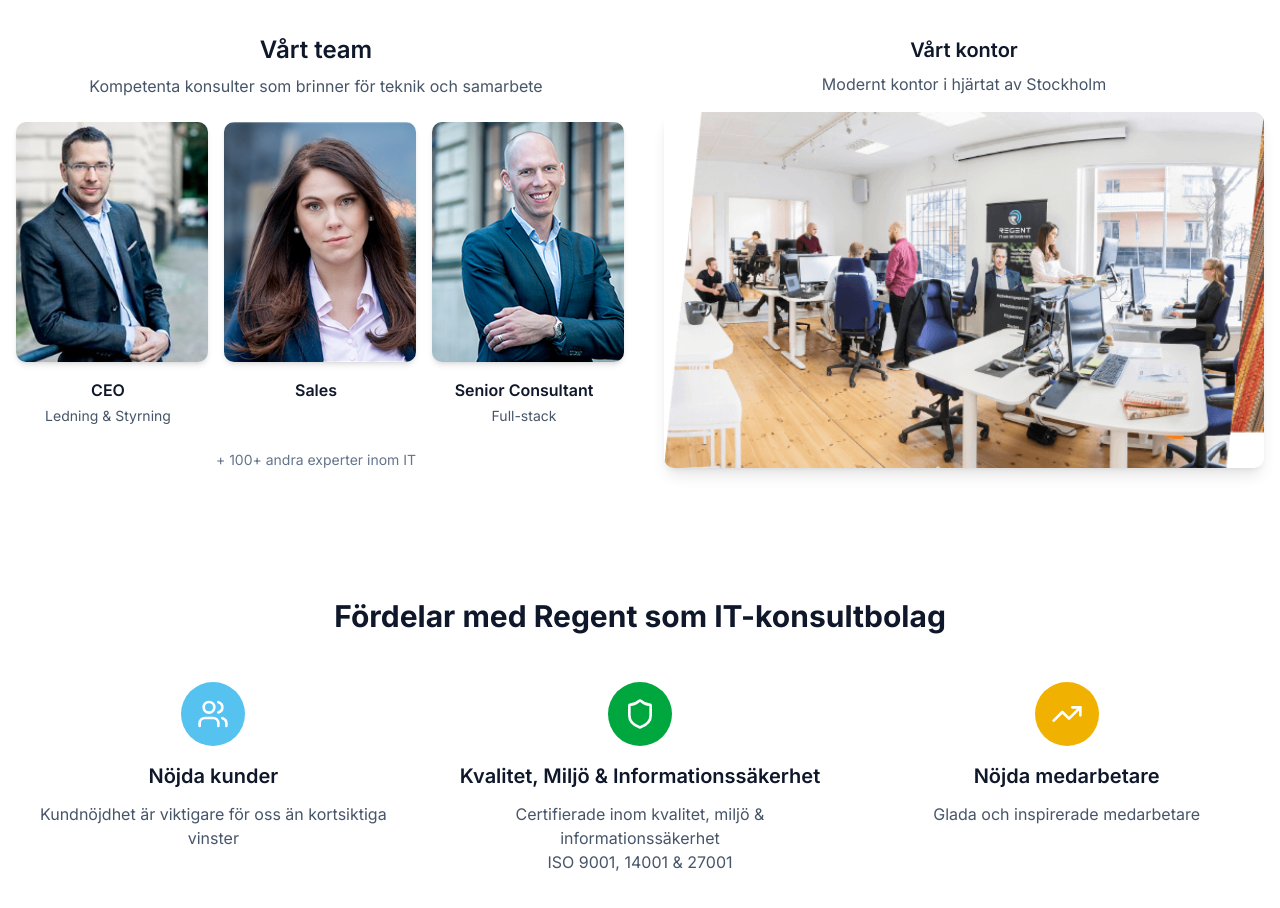
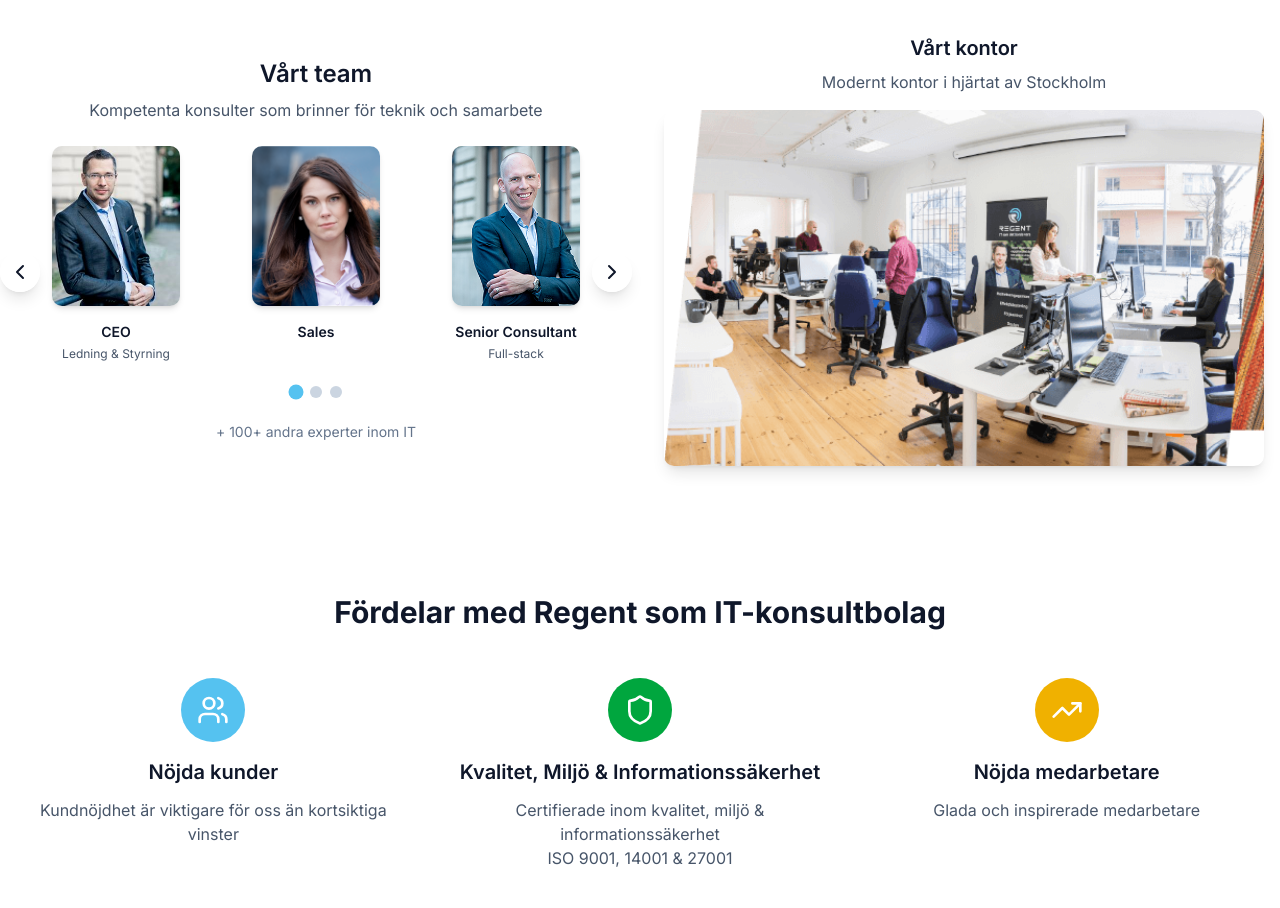
Before and after one commit to louisabornebusch/RegentWeb, a Next.js app in the folder regent-site/: page / in a window 1280 px wide. Shown: the part 2280-3188 px from the top of the page. Built offline with nearby package versions, Linux system fonts and the light colour scheme.

Commit message:
carouselle

```diff
--- a/regent-site/src/components/ImageSection.tsx
+++ b/regent-site/src/components/ImageSection.tsx
@@ -1,6 +1,48 @@
+'use client';
+
 import Image from 'next/image';
+import { useState } from 'react';
+import { ChevronLeft, ChevronRight } from 'lucide-react';
 
 export function ImageSection() {
+  const [currentIndex, setCurrentIndex] = useState(0);
+
+  const teamMembers = [
+    {
+      id: 1,
+      name: "CEO",
+      role: "Ledning & Styrning",
+      image: "/images/team-member-2.jpg",
+      alt: "Tech Lead - Professional headshot"
+    },
+    {
+      id: 2,
+      name: "Sales",
+      role: "",
+      image: "/images/team-member-1.jpg",
+      alt: "Senior Consultant - Professional headshot"
+    },
+    {
+      id: 3,
+      name: "Senior Consultant",
+      role: "Full-stack",
+      image: "/images/team-member-3.jpg",
+      alt: "Project Manager - Professional headshot"
+    }
+  ];
+
+  const nextMember = () => {
+    setCurrentIndex((prevIndex) =>
+      prevIndex === teamMembers.length - 1 ? 0 : prevIndex + 1
+    );
+  };
+
+  const prevMember = () => {
+    setCurrentIndex((prevIndex) =>
+      prevIndex === 0 ? teamMembers.length - 1 : prevIndex - 1
+    );
+  };
+
   return (
     <section className="py-16 bg-white">
       <div className="container mx-auto px-4">
@@ -16,48 +58,65 @@ export function ImageSection() {
               </p>
             </div>
 
-            {/* Individual Team Member Photos */}
-            <div className="grid grid-cols-1 md:grid-cols-3 gap-6">
-              <div className="text-center">
-                <div className="relative w-48 h-60 mx-auto mb-4">
-                  <Image
-                    src="/images/team-member-2.jpg"
-                    alt="Tech Lead - Professional headshot"
-                    fill
-                    className="rounded-lg shadow-md object-cover"
-                    priority
-                  />
+            {/* Individual Team Member Photos - Carousel (3 at once) */}
+            <div className="relative">
+              {/* Carousel Container */}
+              <div className="relative overflow-hidden rounded-lg">
+                <div
+                  className="flex transition-transform duration-500 ease-in-out"
+                  style={{ transform: `translateX(-${currentIndex * 33.333}%)` }}
+                >
+                  {teamMembers.map((member) => (
+                    <div key={member.id} className="w-1/3 flex-shrink-0">
+                      <div className="text-center px-2">
+                        <div className="relative w-32 h-40 mx-auto mb-4">
+                          <Image
+                            src={member.image}
+                            alt={member.alt}
+                            fill
+                            className="rounded-lg shadow-md object-cover"
+                            priority={member.id === teamMembers[0].id}
+                          />
+                        </div>
+                        <h4 className="font-semibold text-regent-gray-900 mb-1 text-sm">{member.name}</h4>
+                        <p className="text-xs text-regent-gray-600">{member.role}</p>
+                      </div>
+                    </div>
+                  ))}
                 </div>
-                <h4 className="font-semibold text-regent-gray-900 mb-1">CEO</h4>
-                <p className="text-sm text-regent-gray-600">Ledning & Styrning</p>
               </div>
 
-              <div className="text-center">
-                <div className="relative w-48 h-60 mx-auto mb-4">
-                  <Image
-                    src="/images/team-member-1.jpg"
-                    alt="Senior Consultant - Professional headshot"
-                    fill
-                    className="rounded-lg shadow-md object-cover"
-                    priority
+              {/* Navigation Arrows */}
+              <button
+                onClick={prevMember}
+                className="absolute left-0 top-1/2 -translate-y-1/2 -translate-x-4 bg-white/90 hover:bg-white text-regent-gray-900 rounded-full p-2 shadow-lg transition-all duration-200 hover:scale-110 z-10"
+                aria-label="Previous team members"
+              >
+                <ChevronLeft className="h-6 w-6" />
+              </button>
+
+              <button
+                onClick={nextMember}
+                className="absolute right-0 top-1/2 -translate-y-1/2 translate-x-4 bg-white/90 hover:bg-white text-regent-gray-900 rounded-full p-2 shadow-lg transition-all duration-200 hover:scale-110 z-10"
+                aria-label="Next team members"
+              >
+                <ChevronRight className="h-6 w-6" />
+              </button>
+
+              {/* Dots Indicator */}
+              <div className="flex justify-center mt-6 space-x-2">
+                {teamMembers.map((_, index) => (
+                  <button
+                    key={index}
+                    onClick={() => setCurrentIndex(index)}
+                    className={`w-3 h-3 rounded-full transition-all duration-200 ${
+                      index === currentIndex
+                        ? 'bg-regent-blue scale-125'
+                        : 'bg-regent-gray-300 hover:bg-regent-gray-400'
+                    }`}
+                    aria-label={`Go to team member ${index + 1}`}
                   />
-                </div>
-                <h4 className="font-semibold text-regent-gray-900 mb-1">Sales</h4>
-                <p className="text-sm text-regent-gray-600"></p>
-              </div>
-
-              <div className="text-center">
-                <div className="relative w-48 h-60 mx-auto mb-4">
-                  <Image
-                    src="/images/team-member-3.jpg"
-                    alt="Project Manager - Professional headshot"
-                    fill
-                    className="rounded-lg shadow-md object-cover"
-                    priority
-                  />
-                </div>
-                <h4 className="font-semibold text-regent-gray-900 mb-1">Senior Consultant</h4>
-                <p className="text-sm text-regent-gray-600">Full-stack</p>
+                ))}
               </div>
             </div>
 
```
